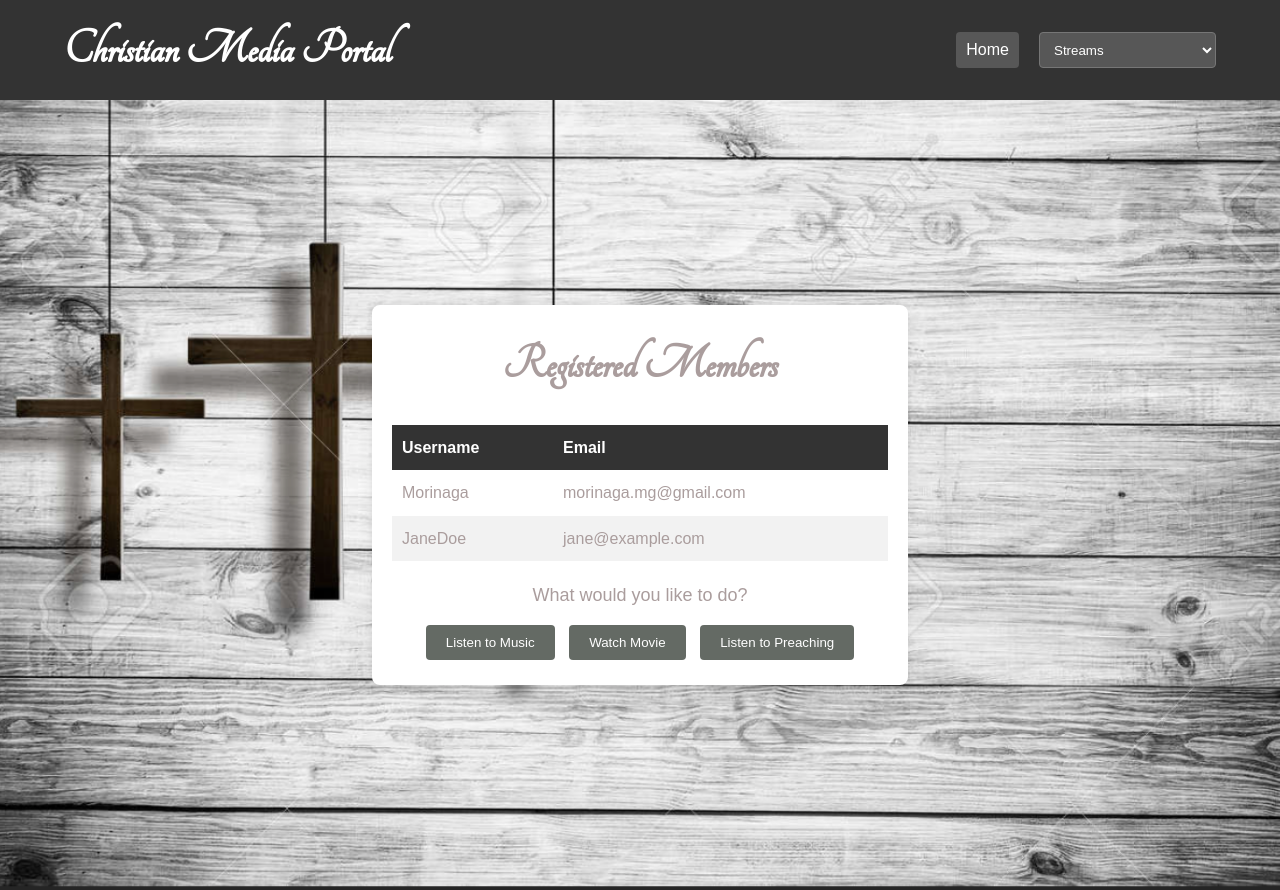
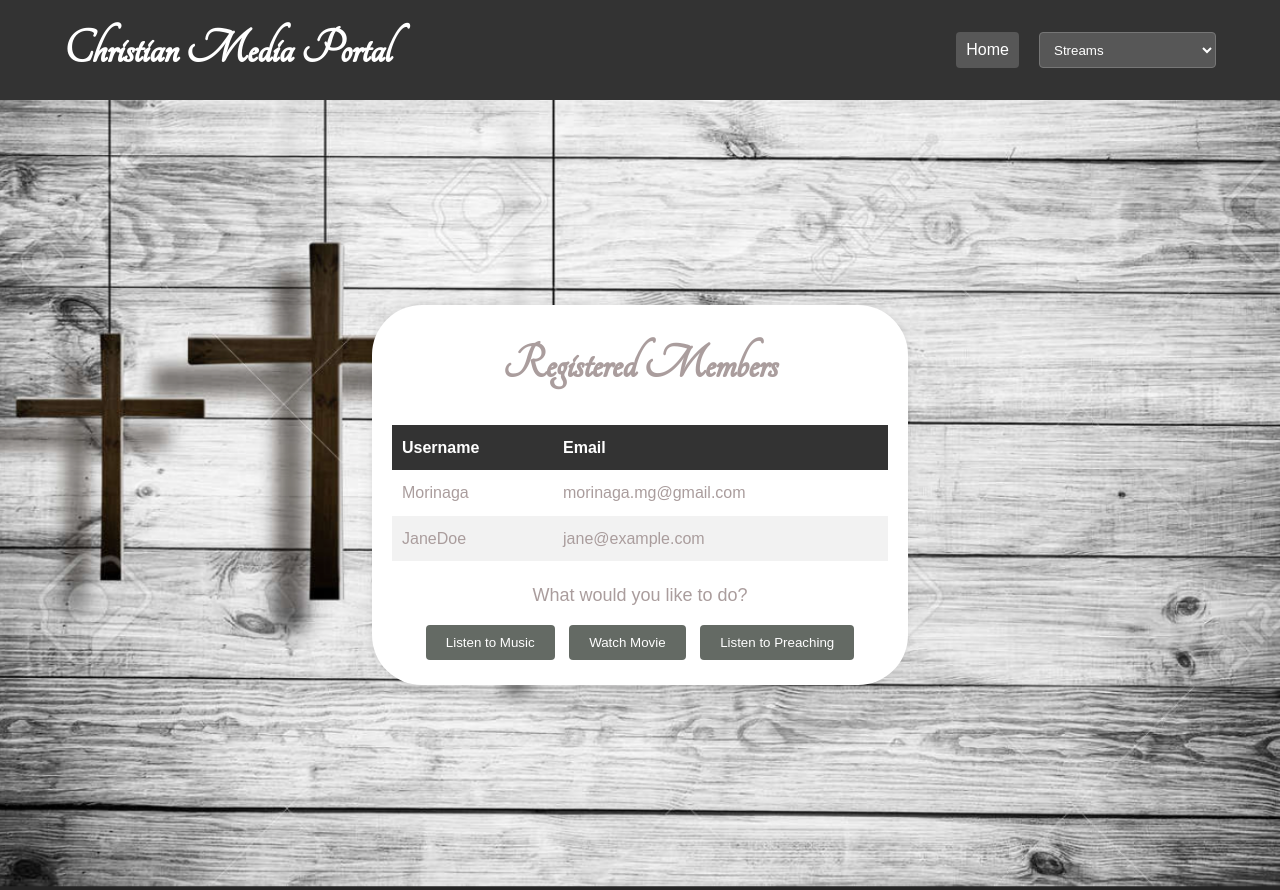
Before and after one commit to MeronRegassa/HtmlCssJavaScriptSBA, a website: page members.html in a window 1280 px wide. Drawn offline with Linux system fonts and the light colour scheme.

Commit message:
essagemembers css update

```diff
--- a/members.css
+++ b/members.css
@@ -88,7 +88,7 @@ body {
     margin: 20px auto;
     background: #fff;
     padding: 20px;
-    border-radius: 8px;
+    border-radius: 50px;
     box-shadow: 0 0 10px rgba(0, 0, 0, 0.1);
 }
 
```
Also changed, not shown: index.html (+0 -18 lines), members.html (+5 -0 lines), members.js (+22 -0 lines).
